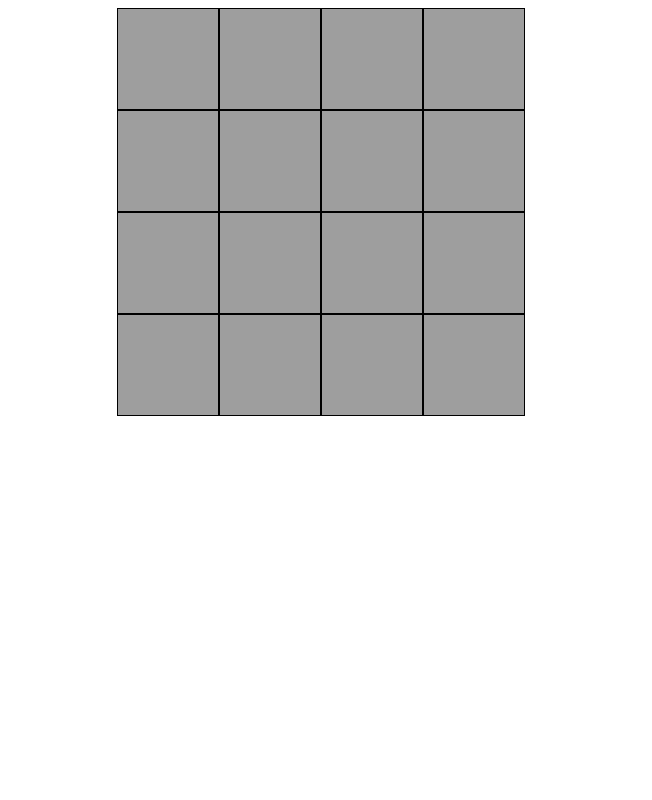
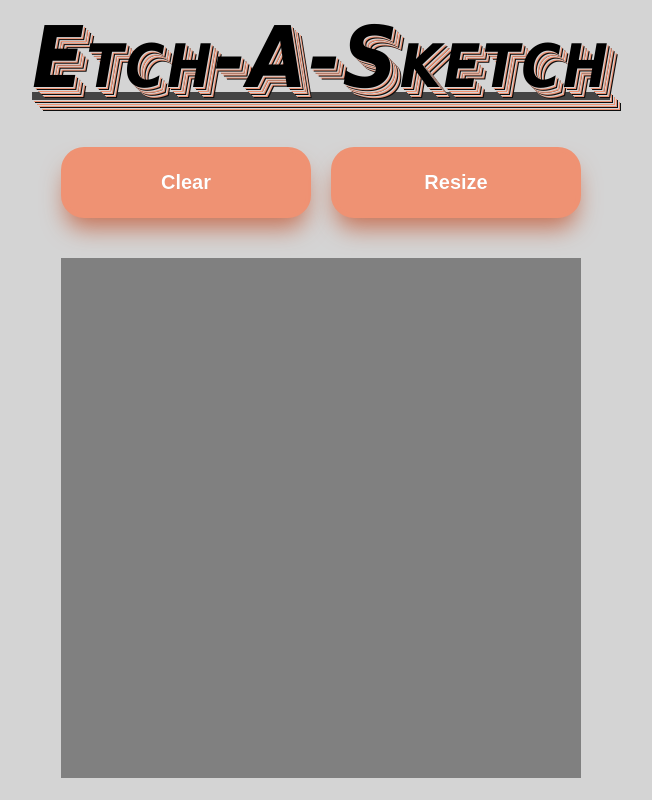
Before and after one commit to Giancarlo1021/Etch-A-Sketch, a plain HTML site: page index.html in a window 1280 px wide. Shown: the whole page, without its empty margins (319-971 px from the left). Drawn offline with Linux system fonts and the light colour scheme.

Commit message:
completed

```diff
--- a/index.html
+++ b/index.html
@@ -1,5 +1,6 @@
 <!DOCTYPE html>
 <html lang="en">
+
 <head>
     <meta charset="UTF-8">
     <meta http-equiv="X-UA-Compatible" content="IE=edge">
@@ -7,14 +8,28 @@
     <link rel="stylesheet" href="style.css">
     <title>Document</title>
 </head>
+
 <body>
 
+    <div id="header">
+        <div id="title">
+            <h>Etch-A-Sketch</h>
+        </div>
+        <div id="btns">
+            <button id="clear-btn">Clear </button>
+            <button id="resize-btn">Resize</button>
+        </div>
+    </div>
+
     <div>
-        <div id="boxParent"></div>
+        <div id="container">
+        </div>
     </div>
-    <div>
 
 
-    <script src="main.js";> </script>
+
+
+    <script src="main.js" ;> </script>
 </body>
+
 </html>
--- a/main.js
+++ b/main.js
@@ -1,14 +1,63 @@
-const grid = () => {
-        for (var i = 0; i < 4; i++) {
+const container = document.querySelector("#container");
+const clearBtn = document.querySelector("#clear-btn");
+const resizeBtn = document.querySelector("#resize-btn");
+
+const getRandomColor = () => {
+    var variables = '0123456789ABCDEF'
+    var chosenColor = '#'
+    for (var i = 0; i < 6; i++) {
+        chosenColor += variables[Math.floor(Math.random() * 16)];
+    }
+    return chosenColor;
+}
+
+const grid = (e) => {
+    for (var i = 0; i < e; i++) {
         var row = document.createElement('div');
         row.className = "row";
-            for (var j = 0; j < 4; j++) {
+        for (var j = 0; j < e; j++) {
             var box = document.createElement('div');
+            box.style.width = `${520 / e}px`;
+            box.style.height = `${520 / e}px`;
             box.className = "box";
             row.appendChild(box);
         }
-            document.getElementById('boxParent').appendChild(row);
+        container.appendChild(row);
     }
 }
 
-grid();
+
+clearBtn.addEventListener('click', () => {
+    for (let i = 0; i < boxDiv.length; i++) {
+        boxDiv[i].style.backgroundColor = "grey";
+    }
+})
+
+resizeBtn.addEventListener('click', () => {
+    for (let i = 0; i < rowDiv.length; ++i) {
+        rowDiv[i].parentNode.removeChild(rowDiv[i]); // removes elements in html
+    }
+    let cellQuestion = prompt('Please chose how you would like to resize your grid')
+    let cellNum = parseInt(cellQuestion, 10);
+    grid(cellNum)
+    setColors();
+ setRow();
+});
+
+let setColors = () => {
+    boxDiv = document.querySelectorAll(".box");
+    for (let i = 0; i < boxDiv.length; i++) {
+        boxDiv[i].addEventListener("mouseover", () => {
+            boxDiv[i].style.backgroundColor = getRandomColor();
+        })
+    }
+}
+
+let setRow = () => {
+    rowDiv = document.querySelectorAll(".row");
+}
+
+grid(4);
+let boxDiv = document.querySelectorAll(".box");
+let rowDiv = document.querySelectorAll(".row");
+setColors();
--- a/style.css
+++ b/style.css
@@ -1,14 +1,113 @@
-.box {
-  background: #9E9E9E;
-  border: black 1px solid;
-  width: 100px;
-  height: 100px;
-  cursor: pointer;
-  display: inline-block;
-  float: left;
+main {
+  position: relative;
+  padding-bottom: 45%;
 }
+  body{
+    height: 100%;
+    background-color: #d4d4d4;
+  }
 
-.row {
-  display: flex;
-  justify-content: center;
-}
+  #title {
+    display: flex;
+    justify-content: center;
+    width: 100%;
+    font-family: Tahoma, Geneva, sans-serif;
+    font-size: 85px;
+    letter-spacing: 2px;
+    word-spacing: 2px;
+    color: #000000;
+    font-weight: 700;
+    text-decoration: underline solid rgb(68, 68, 68);
+    font-style: italic;
+    font-variant: small-caps;
+    text-transform: capitalize;
+    text-shadow: 1px 1px #d4d4d4,
+                 2px 2px #ef9273,
+                 3px 3px #0d0d0d,
+                 4px 4px #d4d4d4,
+                 5px 5px #ef9273,
+                 5px 5px #0d0d0d,
+                 6px 6px #d4d4d4,
+                 7px 7px #ef9273,
+                 8px 8px #0d0d0d,
+                 9px 9px #d4d4d4,
+                 10px 10px #ef9273,
+                 11px 11px #0d0d0d;
+
+  }
+
+  #boxParent {
+    margin: auto;
+      }
+
+  .box {
+    background-color: grey;
+  }
+
+  .row {
+    display: flex;
+    justify-content: center;
+  }
+
+  #resize-btn {
+    min-width: 250px;
+    max-width: 250px;
+    margin: 2em 10px;
+    box-shadow: 0px 15px 23px -5px #c77357;
+    background:linear-gradient(to bottom, #ef9273 5%, #ef9273 100%);
+    background-color:#ef9273;
+    border-radius:23px;
+    border:5px solid #ef9273;
+    display:inline-block;
+    cursor:pointer;
+    color:#ffffff;
+    font-family:Arial;
+    font-size:20px;
+    font-weight:bold;
+    padding:19px 39px;
+    text-decoration:none;
+    text-shadow:0px 0px 0px #c77357;
+  }
+  #resize-btn:hover {
+    background:linear-gradient(to bottom, #ef9273 5%, #ef9273 100%);
+    background-color:#c77357;
+  }
+  #resize-btn:active {
+    position:relative;
+    top:1px;
+    box-shadow: 3px 9px 550px 0px #c77357;
+  }
+
+  #clear-btn{
+    min-width: 250px;
+    max-width: 250px;
+    margin: 2em 10px;
+    box-shadow: 0px 15px 23px -5px #c77357;
+    background:linear-gradient(to bottom, #ef9273 5%, #ef9273 100%);
+    background-color:#ef9273;
+    border-radius:23px;
+    border:5px solid #ef9273;
+    display:inline-block;
+    cursor:pointer;
+    color:#ffffff;
+    font-family:Arial;
+    font-size:20px;
+    font-weight:bold;
+    padding:19px 39px;
+    text-decoration:none;
+    text-shadow:0px 0px 0px #c77357;
+  }
+  #clear-btn:hover {
+    background:linear-gradient(to bottom, #ef9273 5%, #ef9273 100%);
+    background-color:#c77357;
+  }
+  #clear-btn:active {
+    position:relative;
+    top:1px;
+    box-shadow: 3px 9px 50px 0px #c77357;
+  }
+
+  #btns {
+    display: flex;
+    justify-content: center;
+  }
```
Lines whose indentation alone changed are shown as unchanged.
